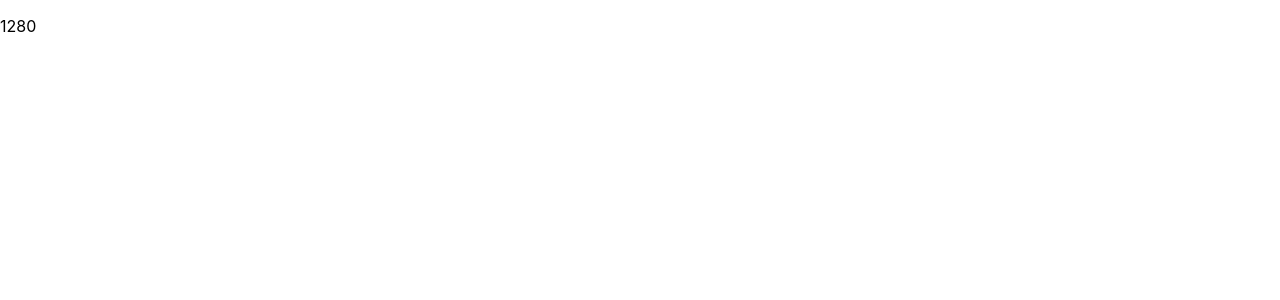
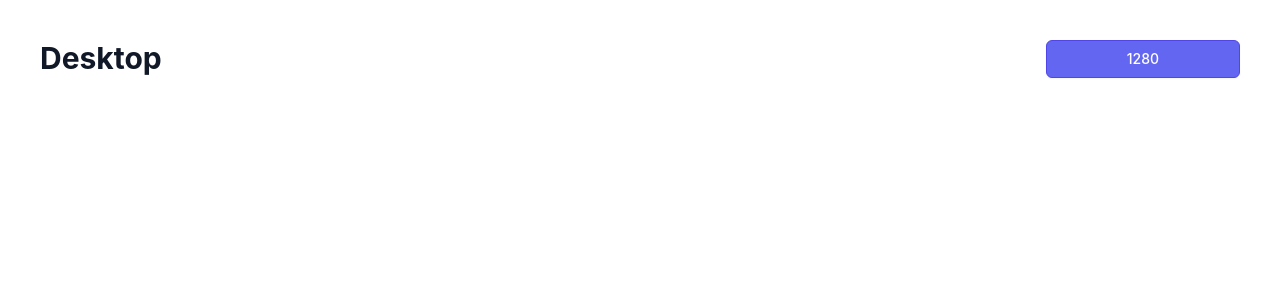
Before and after one commit to shonhartman/conditional-react-render-practice, a React (Create React App) app: page / in a window 1280 px wide. Shown: the top 300 px of the page. Built offline with nearby package versions, Linux system fonts and the light colour scheme.

Commit message:
added tailwind

```diff
--- a/package.json
+++ b/package.json
@@ -32,5 +32,10 @@
       "last 1 firefox version",
       "last 1 safari version"
     ]
+  },
+  "devDependencies": {
+    "autoprefixer": "^10.4.2",
+    "postcss": "^8.4.7",
+    "tailwindcss": "^3.0.23"
   }
 }
--- /dev/null
+++ b/postcss.config.js
@@ -0,0 +1,6 @@
+module.exports = {
+  plugins: {
+    tailwindcss: {},
+    autoprefixer: {},
+  },
+}
--- a/src/App.js
+++ b/src/App.js
@@ -1,4 +1,6 @@
 import { useEffect, useState } from 'react';
+import DesktopComponent from './components/DesktopComponent';
+import MobileComponent from './components/MobileComponent';
 import './App.css';
 
 function App() {
@@ -16,11 +18,7 @@ function App() {
     return () => window.removeEventListener('resize', handleWindowResize);
   }, []);
 
-
-  const MobileComponent = () => <p>mobile component</p>;
-  const DesktopComponent = () => <p>{width}</p>
-
-  return width < breakpoint ? <MobileComponent/> : <DesktopComponent/>;
+  return width < breakpoint ? <MobileComponent width={width} /> : <DesktopComponent width={width} />;
 }
 
 export default App;
--- /dev/null
+++ b/src/components/DesktopComponent.js
@@ -0,0 +1,15 @@
+export default function DesktopComponent({ width }) {
+  return (
+    <div className="flex justify-between p-10">
+      <div className="min-w-0">
+        <h2 className="text-2xl font-bold leading-7 text-gray-900 sm:text-3xl sm:truncate">Desktop</h2>
+      </div>
+      <button
+        type="button"
+        className="ml-3 inline-flex items-center px-20 py-2 border border-indigo-600 rounded-md shadow-sm text-sm font-medium text-white bg-indigo-500"
+      >
+        {width}
+      </button>
+    </div>
+  )
+}
--- /dev/null
+++ b/src/components/MobileComponent.js
@@ -0,0 +1,15 @@
+export default function MobileComponent({ width }) {
+  return (
+    <div className="bg-black w-full h-screen flex flex-col justify-center items-center">
+      <div className="min-w-0">
+        <h2 className="text-2xl font-bold leading-7 text-white">Mobile Component</h2>
+      </div>
+      <button
+        type="button"
+        className="ml-3 inline-flex items-center my-4 py-2 border border-indigo-400 rounded-md shadow-sm text-sm font-medium text-white bg-indigo-500 px-10"
+      >
+        {width}
+      </button>
+    </div>
+  );
+}
--- a/src/index.css
+++ b/src/index.css
@@ -1,3 +1,7 @@
+@tailwind base;
+@tailwind components;
+@tailwind utilities;
+
 body {
   margin: 0;
   font-family: -apple-system, BlinkMacSystemFont, 'Segoe UI', 'Roboto', 'Oxygen',
--- /dev/null
+++ b/tailwind.config.js
@@ -0,0 +1,9 @@
+module.exports = {
+  content: [
+    "./src/**/*.{js,jsx,ts,tsx}",
+  ],
+  theme: {
+    extend: {},
+  },
+  plugins: [],
+}
```
Also changed, not shown: 2 other files (tests, documents, lock files or other folders).
